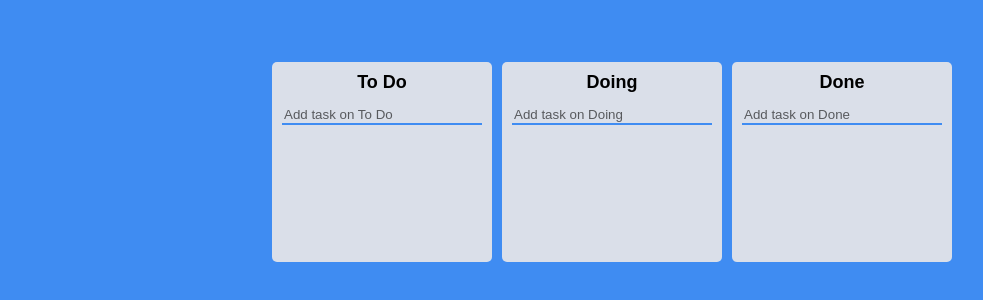
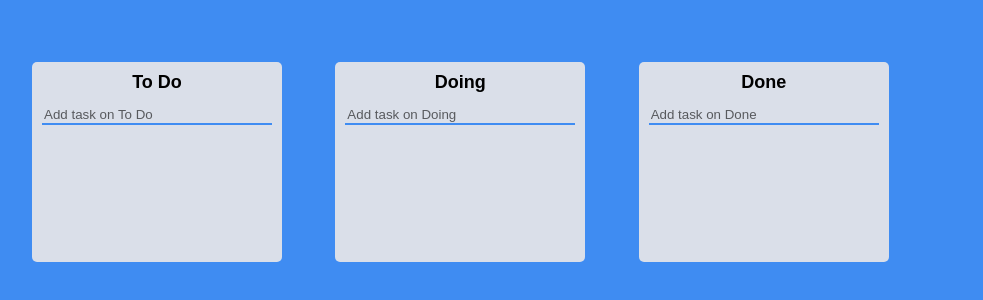
Before and after one commit to handmadeCode95/trello, a React (Create React App) app: page / in a window 1280 px wide. Shown: the part 238-538 px from the top of the page, without its empty margins (28-1011 px from the left). Built offline with nearby package versions, Linux system fonts and the light colour scheme.

Commit message:
Implement board movement

```diff
--- a/src/App.tsx
+++ b/src/App.tsx
@@ -1,4 +1,4 @@
-import { DragDropContext, DropResult } from "react-beautiful-dnd";
+import { DragDropContext, Droppable, DropResult } from "react-beautiful-dnd";
 import styled from "styled-components";
 import { toDoState } from "./atoms";
 import { useRecoilState } from "recoil";
@@ -6,7 +6,6 @@ import Board from "./Components/Board";
 
 const Wrapper = styled.div`
   display: flex;
-  max-width: 680px;
   width: 100%;
   height: 100vh;
   margin: 0 auto;
@@ -16,16 +15,34 @@ const Wrapper = styled.div`
 
 const Boards = styled.div`
   display: grid;
-  grid-template-columns: repeat(3, 1fr);
+  grid-template-columns: repeat(auto-fill, minmax(250px, 1fr));
+  place-items: start center;
   gap: 10px;
   width: 100%;
+  padding: 3vw;
 `;
 
 function App() {
   const [toDos, setToDos] = useRecoilState(toDoState);
-  const onDragEnd = ({ draggableId, destination, source }: DropResult) => {
+  const onDragEnd = ({ destination, source }: DropResult) => {
     if (!destination) return;
 
+    if (source.droppableId === "Boards") {
+      setToDos((allBoards) => {
+        const boardList = Object.keys(allBoards);
+        const taskObj = boardList[source.index];
+
+        boardList.splice(source.index, 1);
+        boardList.splice(destination?.index, 0, taskObj);
+
+        let newBoards = {};
+        boardList.map((board) => {
+          newBoards = { ...newBoards, [board]: allBoards[board] };
+        });
+
+        return newBoards;
+      });
+    } else {
       if (destination?.droppableId === source.droppableId) {
         setToDos((allBoards) => {
           const tempToDos = [...allBoards[source.droppableId]];
@@ -57,16 +74,27 @@ function App() {
           };
         });
       }
+    }
   };
 
   return (
     <DragDropContext onDragEnd={onDragEnd}>
       <Wrapper>
-        <Boards>
-          {Object.keys(toDos).map((boardId) => (
-            <Board boardId={boardId} key={boardId} toDos={toDos[boardId]} />
+        <Droppable droppableId="Boards" direction="horizontal" type="BOARD">
+          {(provided) => (
+            <Boards ref={provided.innerRef} {...provided.droppableProps}>
+              {Object.keys(toDos).map((boardId, index) => (
+                <Board
+                  boardId={boardId}
+                  key={boardId}
+                  toDos={toDos[boardId]}
+                  index={index}
+                />
               ))}
+              {provided.placeholder}
             </Boards>
+          )}
+        </Droppable>
       </Wrapper>
     </DragDropContext>
   );
--- a/src/Components/Board.tsx
+++ b/src/Components/Board.tsx
@@ -1,4 +1,4 @@
-import { Droppable } from "react-beautiful-dnd";
+import { Draggable, Droppable } from "react-beautiful-dnd";
 import { useForm } from "react-hook-form";
 import { useSetRecoilState } from "recoil";
 import styled from "styled-components";
@@ -8,6 +8,7 @@ import DraggableCard from "./DraggableCard";
 interface IBoardProps {
   toDos: IToDo[];
   boardId: string;
+  index: number;
 }
 
 interface IAreaProps {
@@ -24,6 +25,7 @@ const Wrapper = styled.div`
   background-color: ${(props) => props.theme.boardColor};
   border-radius: 5px;
   min-height: 200px;
+  min-width: 250px;
   display: flex;
   flex-direction: column;
 `;
@@ -39,7 +41,7 @@ const Area = styled.div<IAreaProps>`
   padding: 10px;
   background-color: ${(props) =>
     props.isDraggingOver
-      ? "#dfe6e9"
+      ? "#f1f6f8"
       : props.isDraggingFromThis
       ? "#b2bec3"
       : "transparent"};
@@ -67,7 +69,7 @@ const Form = styled.form`
   }
 `;
 
-function Board({ toDos, boardId }: IBoardProps) {
+function Board({ toDos, boardId, index }: IBoardProps) {
   const setToDos = useSetRecoilState(toDoState);
   const { register, setValue, handleSubmit } = useForm<IForm>();
   const onValid = ({ toDo }: IForm) => {
@@ -84,7 +86,13 @@ function Board({ toDos, boardId }: IBoardProps) {
     setValue("toDo", "");
   };
   return (
-    <Wrapper>
+    <Draggable key={boardId} draggableId={boardId} index={index}>
+      {(provided) => (
+        <Wrapper
+          ref={provided.innerRef}
+          {...provided.draggableProps}
+          {...provided.dragHandleProps}
+        >
           <Title>{boardId}</Title>
           <FormWrapper>
             <Form onSubmit={handleSubmit(onValid)}>
@@ -95,13 +103,13 @@ function Board({ toDos, boardId }: IBoardProps) {
               ></input>
             </Form>
           </FormWrapper>
-      <Droppable droppableId={boardId}>
-        {(provided, snapshot) => (
+          <Droppable droppableId={boardId} type="CARD">
+            {(cardProvided, snapshot) => (
               <Area
                 isDraggingOver={snapshot.isDraggingOver}
                 isDraggingFromThis={Boolean(snapshot.draggingFromThisWith)}
-            ref={provided.innerRef}
-            {...provided.droppableProps}
+                ref={cardProvided.innerRef}
+                {...cardProvided.droppableProps}
               >
                 {toDos.map((toDo, index) => (
                   <DraggableCard
@@ -111,11 +119,13 @@ function Board({ toDos, boardId }: IBoardProps) {
                     toDoText={toDo.text}
                   />
                 ))}
-            {provided.placeholder}
+                {cardProvided.placeholder}
               </Area>
             )}
           </Droppable>
         </Wrapper>
+      )}
+    </Draggable>
   );
 }
 
```
Lines whose indentation alone changed are shown as unchanged.
